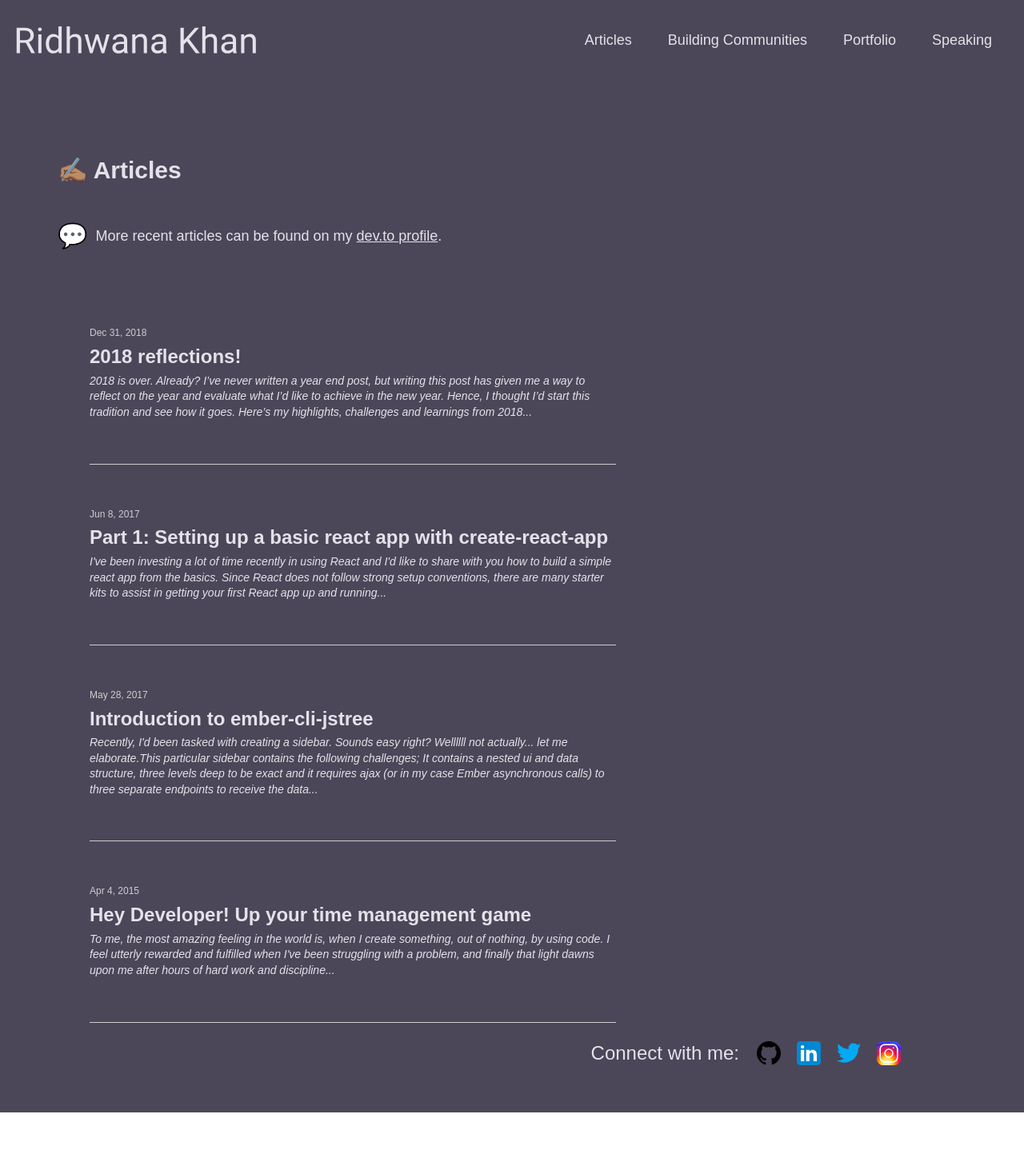
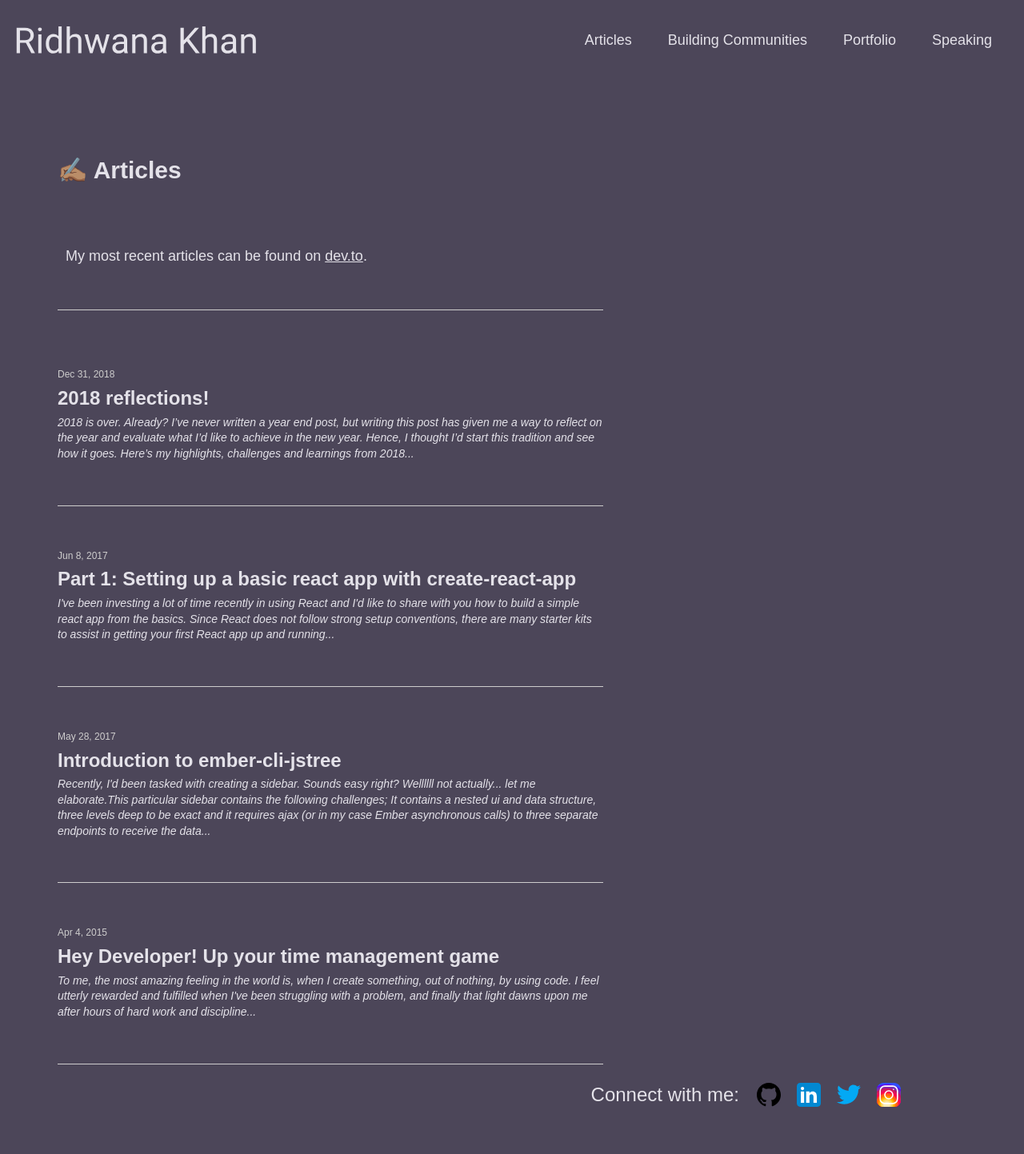
Before and after one commit to Ridhwana/Ridhwana.github.io, a Jekyll site: the page built from blog.md, in a window 1280 px wide. Shown: the whole page at 80% size. Built offline with Jekyll 4.4.1, drawn with Linux system fonts in a browser that asks for light colours; before the commit the page ends 1391 px from its top, so only the background shows below that.

Commit message:
update the articles page

```diff
--- a/_layouts/blog.html
+++ b/_layouts/blog.html
@@ -7,11 +7,10 @@ layout: default
     <h1>✍🏽 Articles</h1>
   {%- endif -%}
 
-  <div class="callout">
-    <h1>💬</h1>
-    <div class="callout-text">&nbsp; More recent articles can be found on my <a href="https://dev.to/ridhwana" target="_blank">dev.to profile</a>.</div>
+
+  <div class="article__item">
+  <div class="callout-text">&nbsp; My most recent articles can be found on <a href="https://dev.to/ridhwana" target="_blank">dev.to</a>.</div>
   </div>
-
   {{ content }}
 
   {%- if site.categories.articles.size > 0 -%}
--- a/css/_sass/blog.sass
+++ b/css/_sass/blog.sass
@@ -2,9 +2,7 @@
   list-style: none
   display: grid
   grid-template-columns: 1fr
-
-  @include media-query($mobile-large)
-    padding: 0
+  padding: 0
 
 .article__item
   padding: 3em 0
```
